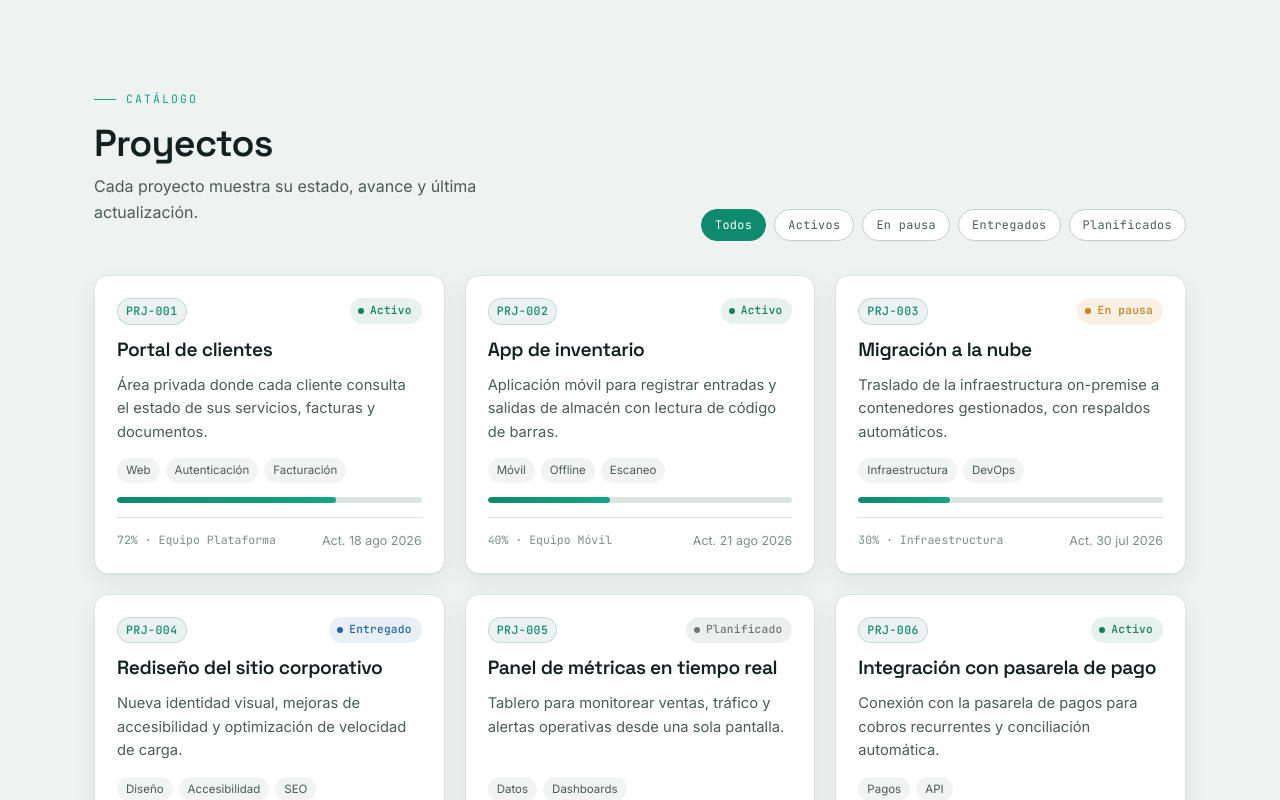
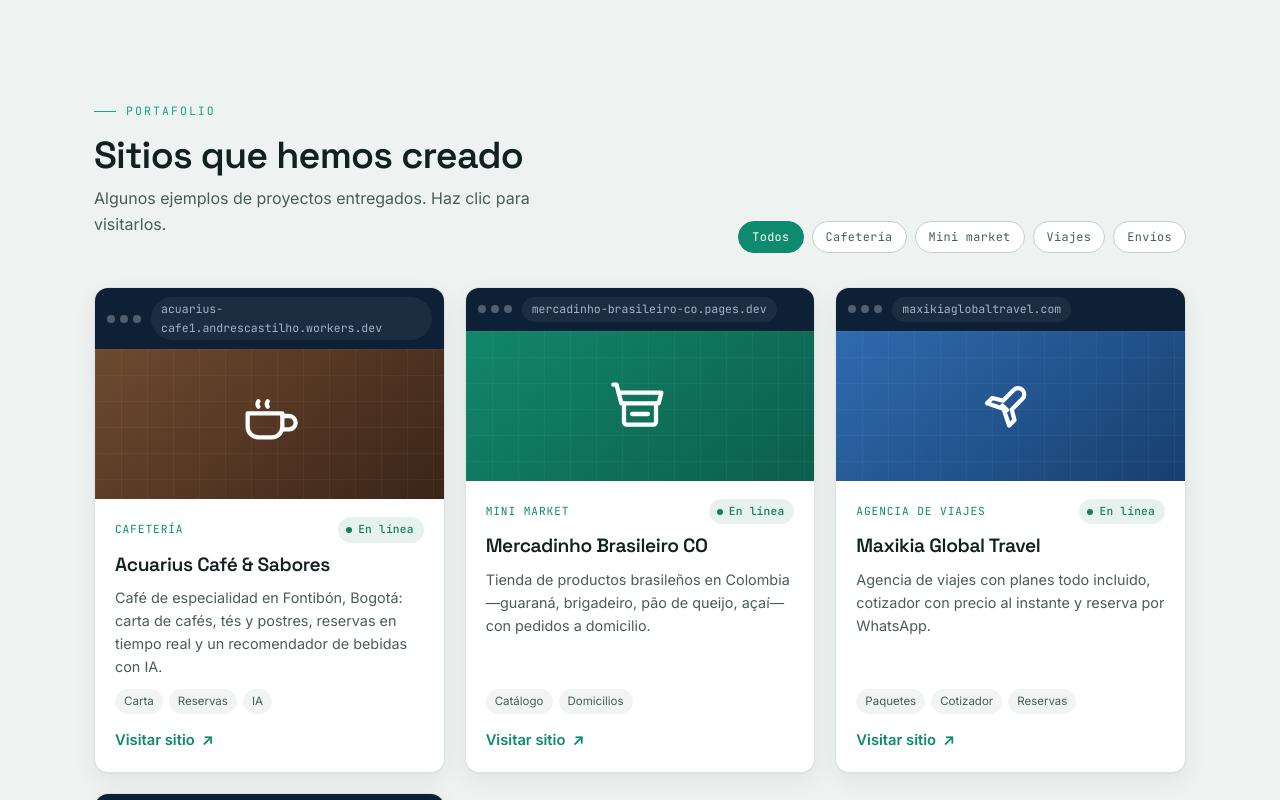
Before and after one commit to JBT-DEV-CLOUD/Maxik-ia-Technology, a React (Vite) app: page / in a window 1280 px wide. Shown: the part 1500-2300 px from the top of the page. Built offline with nearby package versions, Linux system fonts and the light colour scheme.

Commit message:
Add files via upload

```diff
--- a/src/App.jsx
+++ b/src/App.jsx
@@ -5,7 +5,7 @@ import Services from './components/Services.jsx'
 import Projects from './components/Projects.jsx'
 import Support from './components/Support.jsx'
 import Footer from './components/Footer.jsx'
-import { proyectos, requerimientosDemo } from './data.js'
+import { portafolio, requerimientosDemo } from './data.js'
 
 export default function App() {
   const [solicitud, setSolicitud] = useState(null)
@@ -19,7 +19,7 @@ export default function App() {
     }
     const reqs = [...guardados, ...requerimientosDemo]
     return {
-      activos: proyectos.filter((p) => p.estado === 'activo').length,
+      sitios: portafolio.length,
       abiertos: reqs.filter((r) => r.estado === 'abierto' || r.estado === 'en-progreso').length,
       resueltos: reqs.filter((r) => r.estado === 'resuelto' || r.estado === 'cerrado').length,
     }
--- a/src/components/Footer.jsx
+++ b/src/components/Footer.jsx
@@ -10,13 +10,14 @@ export default function Footer() {
               <img className="brand__logo" src="/logo.png" alt={marca.nombre} />
             </div>
             <p style={{ color: '#9db1cc', fontSize: '0.9rem', margin: 0 }}>
-              {marca.claim}. Proyectos y soporte para tu equipo y tus clientes.
+              Innovación, automatización e inteligencia artificial para impulsar tu negocio:
+              páginas web, tiendas virtuales, apps y soporte.
             </p>
           </div>
 
           <div className="footer__col">
             <h4>Secciones</h4>
-            <a href="#proyectos">Proyectos</a>
+            <a href="#proyectos">Portafolio</a>
             <a href="#soporte">Requerimientos</a>
             <a href="#inicio">Inicio</a>
           </div>
--- a/src/components/Header.jsx
+++ b/src/components/Header.jsx
@@ -17,7 +17,7 @@ export default function Header({ onIrSoporte }) {
             Servicios
           </a>
           <a href="#proyectos" onClick={cerrar}>
-            Proyectos
+            Portafolio
           </a>
           <a href="#soporte" onClick={cerrar}>
             Soporte
--- a/src/components/Hero.jsx
+++ b/src/components/Hero.jsx
@@ -17,7 +17,7 @@ export default function Hero({ stats, onIrSoporte }) {
       <div className="wrap hero__grid">
         <div className="hero__text">
           <p className="eyebrow">{marca.claim}</p>
-          <h1>Tus proyectos y tu soporte, en un solo lugar.</h1>
+          <h1>Somos la tecnología que impulsa tu negocio.</h1>
           <p className="hero__lead">
             Creamos tu página web, tu tienda en línea o tu app, y te damos seguimiento con
             soporte por estado. Claro para tu equipo, claro para tus clientes.
@@ -40,7 +40,7 @@ export default function Hero({ stats, onIrSoporte }) {
 
       <div className="wrap">
         <div className="opstrip">
-          <Contador valor={stats.activos} etiqueta="Proyectos activos" />
+          <Contador valor={stats.sitios} etiqueta="Sitios en línea" />
           <Contador valor={stats.abiertos} etiqueta="Requerimientos abiertos" />
           <Contador valor={stats.resueltos} etiqueta="Resueltos" />
         </div>
--- a/src/components/Projects.jsx
+++ b/src/components/Projects.jsx
@@ -1,25 +1,58 @@
 import { useMemo, useState } from 'react'
-import { proyectos } from '../data.js'
-import { estadosProyecto, StatusPill } from '../lib/status.jsx'
+import { portafolio } from '../data.js'
+import { StatusPill } from '../lib/status.jsx'
 import { Reveal, Stagger } from '../lib/motion.jsx'
+
+// Íconos por categoría
+const Iconos = {
+  cafe: (
+    <svg width="40" height="40" viewBox="0 0 24 24" fill="none" stroke="currentColor" strokeWidth="1.6" strokeLinecap="round" strokeLinejoin="round">
+      <path d="M4 8h13v5a4 4 0 0 1-4 4H8a4 4 0 0 1-4-4V8Z" />
+      <path d="M17 9h2.5a2.5 2.5 0 0 1 0 5H17" />
+      <path d="M8 3.5c-.4.6-.4 1.4 0 2M11.5 3.5c-.4.6-.4 1.4 0 2" />
+    </svg>
+  ),
+  market: (
+    <svg width="40" height="40" viewBox="0 0 24 24" fill="none" stroke="currentColor" strokeWidth="1.6" strokeLinecap="round" strokeLinejoin="round">
+      <path d="M4 7h16l-1 4H5L4 7Z" />
+      <path d="M4 7 3.2 4H2M6 11v7a1 1 0 0 0 1 1h10a1 1 0 0 0 1-1v-7" />
+      <path d="M9 15h6" />
+    </svg>
+  ),
+  viajes: (
+    <svg width="40" height="40" viewBox="0 0 24 24" fill="none" stroke="currentColor" strokeWidth="1.6" strokeLinecap="round" strokeLinejoin="round">
+      <path d="M10.5 13.5 3 11l2-2 4 1 4-4c.9-.9 2.4-.9 3.3 0 .9.9.9 2.4 0 3.3l-4 4 1 4-2 2-2.5-7.5Z" />
+    </svg>
+  ),
+  envios: (
+    <svg width="40" height="40" viewBox="0 0 24 24" fill="none" stroke="currentColor" strokeWidth="1.6" strokeLinecap="round" strokeLinejoin="round">
+      <path d="M3 6h11v9H3zM14 9h4l3 3v3h-7z" />
+      <circle cx="7" cy="18" r="1.6" />
+      <circle cx="17.5" cy="18" r="1.6" />
+    </svg>
+  ),
+}
 
 const filtros = [
   { id: 'todos', label: 'Todos' },
-  { id: 'activo', label: 'Activos' },
-  { id: 'en-pausa', label: 'En pausa' },
-  { id: 'entregado', label: 'Entregados' },
-  { id: 'planificado', label: 'Planificados' },
+  { id: 'cafe', label: 'Cafetería' },
+  { id: 'market', label: 'Mini market' },
+  { id: 'viajes', label: 'Viajes' },
+  { id: 'envios', label: 'Envíos' },
 ]
 
-function fecha(iso) {
-  return new Date(iso).toLocaleDateString('es', { day: '2-digit', month: 'short', year: 'numeric' })
+function dominio(url) {
+  try {
+    return new URL(url).hostname.replace(/^www\./, '')
+  } catch {
+    return 'tu-sitio.com'
+  }
 }
 
 export default function Projects() {
   const [filtro, setFiltro] = useState('todos')
-
   const lista = useMemo(
-    () => (filtro === 'todos' ? proyectos : proyectos.filter((p) => p.estado === filtro)),
+    () => (filtro === 'todos' ? portafolio : portafolio.filter((p) => p.categoria === filtro)),
     [filtro],
   )
 
@@ -28,10 +61,10 @@ export default function Projects() {
       <div className="wrap">
         <Reveal className="section__head">
           <div>
-            <p className="eyebrow">Catálogo</p>
-            <h2>Proyectos</h2>
+            <p className="eyebrow">Portafolio</p>
+            <h2>Sitios que hemos creado</h2>
             <p className="section__sub">
-              Cada proyecto muestra su estado, avance y última actualización.
+              Algunos ejemplos de proyectos entregados. Haz clic para visitarlos.
             </p>
           </div>
           <div className="filters">
@@ -49,15 +82,34 @@ export default function Projects() {
 
         <Stagger className="grid" key={filtro}>
           {lista.map((p) => {
-            const est = estadosProyecto[p.estado]
+            const activo = p.url && p.url !== '#'
             return (
-              <article className="card" key={p.ref}>
-                <div className="card__top">
-                  <span className="ref">{p.ref}</span>
-                  <StatusPill tono={est.tono}>{est.label}</StatusPill>
+              <article className={`pcard pcard--${p.categoria}`} key={p.nombre}>
+                <a
+                  className="pcard__frame"
+                  href={activo ? p.url : undefined}
+                  target={activo ? '_blank' : undefined}
+                  rel={activo ? 'noopener noreferrer' : undefined}
+                  aria-label={`Visitar ${p.nombre}`}
+                >
+                  <div className="pcard__bar">
+                    <span className="pcard__dots">
+                      <i /><i /><i />
+                    </span>
+                    <span className="pcard__url">{dominio(p.url)}</span>
                   </div>
-                <h3>{p.titulo}</h3>
-                <p className="card__desc">{p.resumen}</p>
+                  <div className="pcard__shot">{Iconos[p.categoria]}</div>
+                </a>
+
+                <div className="pcard__body">
+                  <div className="pcard__top">
+                    <span className="pcard__cat">{p.etiquetaCat}</span>
+                    <StatusPill tono={activo ? 'verde' : 'gris'}>
+                      {activo ? 'En línea' : 'Pendiente URL'}
+                    </StatusPill>
+                  </div>
+                  <h3>{p.nombre}</h3>
+                  <p className="pcard__desc">{p.resumen}</p>
                   <div className="tags">
                     {p.etiquetas.map((t) => (
                       <span className="tag" key={t}>
@@ -65,14 +117,19 @@ export default function Projects() {
                       </span>
                     ))}
                   </div>
-                <div>
-                  <div className="progress" aria-hidden="true">
-                    <div className="progress__bar" style={{ width: `${p.progreso}%` }} />
-                  </div>
-                </div>
-                <div className="card__foot">
-                  <span className="card__meta">{p.progreso}% · {p.responsable}</span>
-                  <span>Act. {fecha(p.actualizado)}</span>
+                  {activo ? (
+                    <a
+                      className="pcard__cta"
+                      href={p.url}
+                      target="_blank"
+                      rel="noopener noreferrer"
+                    >
+                      Visitar sitio
+                      <span className="pcard__arrow" aria-hidden="true">↗</span>
+                    </a>
+                  ) : (
+                    <span className="pcard__cta pcard__cta--off">Próximamente</span>
+                  )}
                 </div>
               </article>
             )
--- a/src/components/Support.jsx
+++ b/src/components/Support.jsx
@@ -1,5 +1,5 @@
 import { useEffect, useMemo, useRef, useState } from 'react'
-import { proyectos, requerimientosDemo } from '../data.js'
+import { portafolio, requerimientosDemo } from '../data.js'
 import { Reveal, Stagger } from '../lib/motion.jsx'
 import {
   estadosRequerimiento,
@@ -194,7 +194,7 @@ export default function Support({ solicitud }) {
 
                 <div className="field-row">
                   <div className="field">
-                    <label htmlFor="proyecto">Proyecto relacionado</label>
+                    <label htmlFor="proyecto">Sitio / proyecto relacionado</label>
                     <select
                       id="proyecto"
                       className="select"
@@ -202,9 +202,9 @@ export default function Support({ solicitud }) {
                       onChange={set('proyecto')}
                     >
                       <option value="">General / otro</option>
-                      {proyectos.map((p) => (
-                        <option key={p.ref} value={p.ref}>
-                          {p.ref} · {p.titulo}
+                      {portafolio.map((p) => (
+                        <option key={p.nombre} value={p.nombre}>
+                          {p.nombre}
                         </option>
                       ))}
                     </select>
--- a/src/data.js
+++ b/src/data.js
@@ -1,16 +1,15 @@
 // ─────────────────────────────────────────────────────────────
 //  DATOS DE LA PLATAFORMA
-//  Edita este archivo para cargar tus propios proyectos.
-//  Cada proyecto necesita un "ref" único (ej. PRJ-001).
+//  Edita este archivo para cargar tu contenido real.
 // ─────────────────────────────────────────────────────────────
 
 export const marca = {
   nombre: 'Maxik-IA Technology',
-  claim: 'Tecnología, proyectos y soporte',
-  contactoEmail: 'soporte@maxik-ia.com',
+  claim: 'Innovación • Automatización • Inteligencia Artificial',
+  contactoEmail: 'soporte@maxikia.com',
 }
 
-// Servicios que ofrece la empresa (módulo de creación).
+// ── Servicios que ofrece la empresa (módulo de creación) ──────
 export const servicios = [
   {
     id: 'web',
@@ -53,102 +52,75 @@ export const servicios = [
   },
 ]
 
-export const proyectos = [
+// ── Portafolio · sitios que hemos desarrollado ────────────────
+//  categoria válida (define ícono y color): cafe, market, viajes, envios
+export const portafolio = [
   {
-    ref: 'PRJ-001',
-    titulo: 'Portal de clientes',
+    categoria: 'cafe',
+    etiquetaCat: 'Cafetería',
+    nombre: 'Acuarius Café & Sabores',
     resumen:
-      'Área privada donde cada cliente consulta el estado de sus servicios, facturas y documentos.',
-    etiquetas: ['Web', 'Autenticación', 'Facturación'],
-    estado: 'activo',
-    progreso: 72,
-    responsable: 'Equipo Plataforma',
-    actualizado: '2026-08-18',
+      'Café de especialidad en Fontibón, Bogotá: carta de cafés, tés y postres, reservas en tiempo real y un recomendador de bebidas con IA.',
+    url: 'https://acuarius-cafe1.andrescastilho.workers.dev/',
+    etiquetas: ['Carta', 'Reservas', 'IA'],
   },
   {
-    ref: 'PRJ-002',
-    titulo: 'App de inventario',
+    categoria: 'market',
+    etiquetaCat: 'Mini market',
+    nombre: 'Mercadinho Brasileiro CO',
     resumen:
-      'Aplicación móvil para registrar entradas y salidas de almacén con lectura de código de barras.',
-    etiquetas: ['Móvil', 'Offline', 'Escaneo'],
-    estado: 'activo',
-    progreso: 40,
-    responsable: 'Equipo Móvil',
-    actualizado: '2026-08-21',
+      'Tienda de productos brasileños en Colombia —guaraná, brigadeiro, pão de queijo, açaí— con pedidos a domicilio.',
+    url: 'https://mercadinho-brasileiro-co.pages.dev/',
+    etiquetas: ['Catálogo', 'Domicilios'],
   },
   {
-    ref: 'PRJ-003',
-    titulo: 'Migración a la nube',
+    categoria: 'viajes',
+    etiquetaCat: 'Agencia de viajes',
+    nombre: 'Maxikia Global Travel',
     resumen:
-      'Traslado de la infraestructura on-premise a contenedores gestionados, con respaldos automáticos.',
-    etiquetas: ['Infraestructura', 'DevOps'],
-    estado: 'en-pausa',
-    progreso: 30,
-    responsable: 'Infraestructura',
-    actualizado: '2026-07-30',
+      'Agencia de viajes con planes todo incluido, cotizador con precio al instante y reserva por WhatsApp.',
+    url: 'https://maxikiaglobaltravel.com/',
+    etiquetas: ['Paquetes', 'Cotizador', 'Reservas'],
   },
   {
-    ref: 'PRJ-004',
-    titulo: 'Rediseño del sitio corporativo',
+    categoria: 'envios',
+    etiquetaCat: 'Envíos y entregas',
+    nombre: 'Maxikia Express',
     resumen:
-      'Nueva identidad visual, mejoras de accesibilidad y optimización de velocidad de carga.',
-    etiquetas: ['Diseño', 'Accesibilidad', 'SEO'],
-    estado: 'entregado',
-    progreso: 100,
-    responsable: 'Diseño',
-    actualizado: '2026-06-15',
-  },
-  {
-    ref: 'PRJ-005',
-    titulo: 'Panel de métricas en tiempo real',
-    resumen:
-      'Tablero para monitorear ventas, tráfico y alertas operativas desde una sola pantalla.',
-    etiquetas: ['Datos', 'Dashboards'],
-    estado: 'planificado',
-    progreso: 5,
-    responsable: 'Datos',
-    actualizado: '2026-08-10',
-  },
-  {
-    ref: 'PRJ-006',
-    titulo: 'Integración con pasarela de pago',
-    resumen:
-      'Conexión con la pasarela de pagos para cobros recurrentes y conciliación automática.',
-    etiquetas: ['Pagos', 'API'],
-    estado: 'activo',
-    progreso: 58,
-    responsable: 'Equipo Plataforma',
-    actualizado: '2026-08-22',
+      'App de mandados y entregas urgentes en Bogotá: mismo día, repartidores verificados y seguimiento en tiempo real.',
+    url: 'https://www.maxikia.com/',
+    etiquetas: ['Entregas', 'Rastreo', 'App'],
   },
 ]
 
-// Requerimientos de ejemplo. Los que envíes desde el formulario
-// se guardan en el navegador y aparecen junto a estos.
+// ── Requerimientos de ejemplo ─────────────────────────────────
+//  Los que envíes desde el formulario se guardan en el navegador
+//  y aparecen junto a estos.
 export const requerimientosDemo = [
   {
     ref: 'SUP-2026-014',
-    titulo: 'Error al descargar factura en PDF',
-    proyecto: 'PRJ-001',
-    tipo: 'incidente',
-    prioridad: 'alta',
+    titulo: 'Ajustar el recomendador de bebidas',
+    proyecto: 'Acuarius Café & Sabores',
+    tipo: 'mejora',
+    prioridad: 'media',
     estado: 'en-progreso',
     creado: '2026-08-20',
     demo: true,
   },
   {
     ref: 'SUP-2026-013',
-    titulo: 'Agregar filtro por fecha en el inventario',
-    proyecto: 'PRJ-002',
-    tipo: 'mejora',
-    prioridad: 'media',
+    titulo: 'Error al calcular tarifa por distancia',
+    proyecto: 'Maxikia Express',
+    tipo: 'incidente',
+    prioridad: 'alta',
     estado: 'abierto',
     creado: '2026-08-19',
     demo: true,
   },
   {
     ref: 'SUP-2026-011',
-    titulo: 'Consulta sobre exportación de datos',
-    proyecto: 'PRJ-005',
+    titulo: 'Consulta sobre pasarela de pagos',
+    proyecto: 'Mercadinho Brasileiro CO',
     tipo: 'consulta',
     prioridad: 'baja',
     estado: 'resuelto',
--- a/src/styles.css
+++ b/src/styles.css
@@ -186,7 +186,7 @@ button {
   display: flex;
   align-items: center;
   justify-content: space-between;
-  height: 94px;
+  height: 106px;
 }
 .brand {
   display: flex;
@@ -204,13 +204,13 @@ button {
   flex: none;
 }
 .brand__logo {
-  height: 68px;
+  height: 82px;
   width: auto;
   display: block;
-  border-radius: 11px;
+  border-radius: 13px;
 }
 .footer .brand__logo {
-  height: 112px;
+  height: 120px;
 }
 .nav {
   display: flex;
@@ -865,6 +865,141 @@ button {
   transform: translateX(4px);
 }
 
+/* ── Portafolio (tarjetas de sitios) ─────────────────────── */
+.pcard {
+  background: var(--surface);
+  border: 1px solid var(--line);
+  border-radius: var(--r-md);
+  overflow: hidden;
+  display: flex;
+  flex-direction: column;
+  box-shadow: var(--shadow);
+  transition: transform 0.18s ease, border-color 0.18s ease, box-shadow 0.18s ease;
+}
+.pcard:hover {
+  transform: translateY(-4px);
+  border-color: var(--line-strong);
+  box-shadow: 0 2px 4px rgba(18, 33, 31, 0.05), 0 18px 44px rgba(18, 33, 31, 0.1);
+}
+.pcard__frame {
+  display: block;
+}
+.pcard__bar {
+  display: flex;
+  align-items: center;
+  gap: 10px;
+  padding: 9px 12px;
+  background: #0e2036;
+}
+.pcard__dots {
+  display: inline-flex;
+  gap: 5px;
+}
+.pcard__dots i {
+  width: 8px;
+  height: 8px;
+  border-radius: 50%;
+  background: rgba(255, 255, 255, 0.28);
+}
+.pcard__url {
+  font-family: var(--mono);
+  font-size: 0.72rem;
+  color: #9fb4cf;
+  background: rgba(255, 255, 255, 0.06);
+  padding: 3px 10px;
+  border-radius: 999px;
+}
+.pcard__shot {
+  height: 150px;
+  display: grid;
+  place-items: center;
+  color: #fff;
+  position: relative;
+  overflow: hidden;
+}
+.pcard__shot::after {
+  content: '';
+  position: absolute;
+  inset: 0;
+  background-image: linear-gradient(rgba(255, 255, 255, 0.08) 1px, transparent 1px),
+    linear-gradient(90deg, rgba(255, 255, 255, 0.08) 1px, transparent 1px);
+  background-size: 26px 26px;
+  opacity: 0.5;
+}
+.pcard__shot svg {
+  position: relative;
+  z-index: 1;
+  transform: scale(1.6);
+  transition: transform 0.2s ease;
+}
+.pcard:hover .pcard__shot svg {
+  transform: scale(1.72);
+}
+.pcard--cafe .pcard__shot {
+  background: linear-gradient(140deg, #6f4a2f, #3a2418);
+}
+.pcard--market .pcard__shot {
+  background: linear-gradient(140deg, #12876c, #0c5e4b);
+}
+.pcard--viajes .pcard__shot {
+  background: linear-gradient(140deg, #2f6bb0, #173f6e);
+}
+.pcard--envios .pcard__shot {
+  background: linear-gradient(140deg, #d08a2c, #9a5a15);
+}
+.pcard__body {
+  padding: 18px 20px 20px;
+  display: flex;
+  flex-direction: column;
+  gap: 11px;
+  flex: 1;
+}
+.pcard__top {
+  display: flex;
+  align-items: center;
+  justify-content: space-between;
+  gap: 10px;
+}
+.pcard__cat {
+  font-family: var(--mono);
+  font-size: 0.7rem;
+  letter-spacing: 0.08em;
+  text-transform: uppercase;
+  color: var(--primary);
+}
+.pcard h3 {
+  font-size: 1.2rem;
+}
+.pcard__desc {
+  color: var(--ink-soft);
+  font-size: 0.9rem;
+  margin: 0;
+  flex: 1;
+}
+.pcard__cta {
+  margin-top: 4px;
+  align-self: flex-start;
+  display: inline-flex;
+  align-items: center;
+  gap: 7px;
+  color: var(--primary);
+  font-weight: 600;
+  font-size: 0.92rem;
+}
+.pcard__cta:hover {
+  color: var(--primary-2);
+}
+.pcard__cta:hover .pcard__arrow {
+  transform: translate(2px, -2px);
+}
+.pcard__arrow {
+  transition: transform 0.16s ease;
+}
+.pcard__cta--off {
+  color: var(--ink-faint);
+  font-weight: 500;
+}
+
 /* ── Animaciones ─────────────────────────────────────────── */
 @keyframes riseIn {
   from {
@@ -959,14 +1094,14 @@ button {
 }
 @media (max-width: 720px) {
   .header__inner {
-    height: 74px;
+    height: 84px;
   }
   .brand__logo {
-    height: 50px;
+    height: 62px;
   }
   .nav {
     position: fixed;
-    inset: 74px 0 auto 0;
+    inset: 84px 0 auto 0;
     flex-direction: column;
     align-items: stretch;
     background: var(--surface);
```
Also changed, not shown: 1 other file (tests, documents, lock files or other folders). Lines whose indentation alone changed are shown as unchanged.
